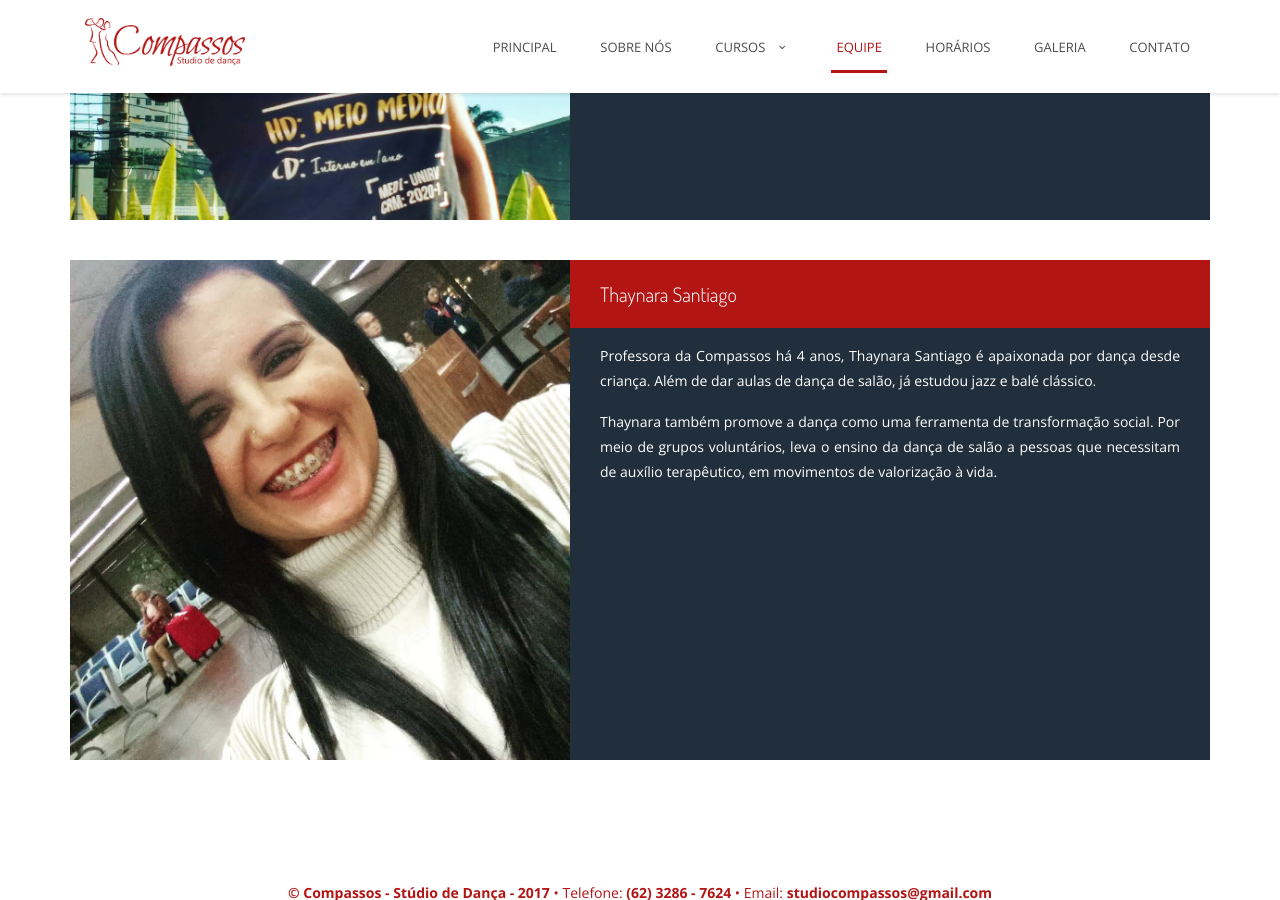
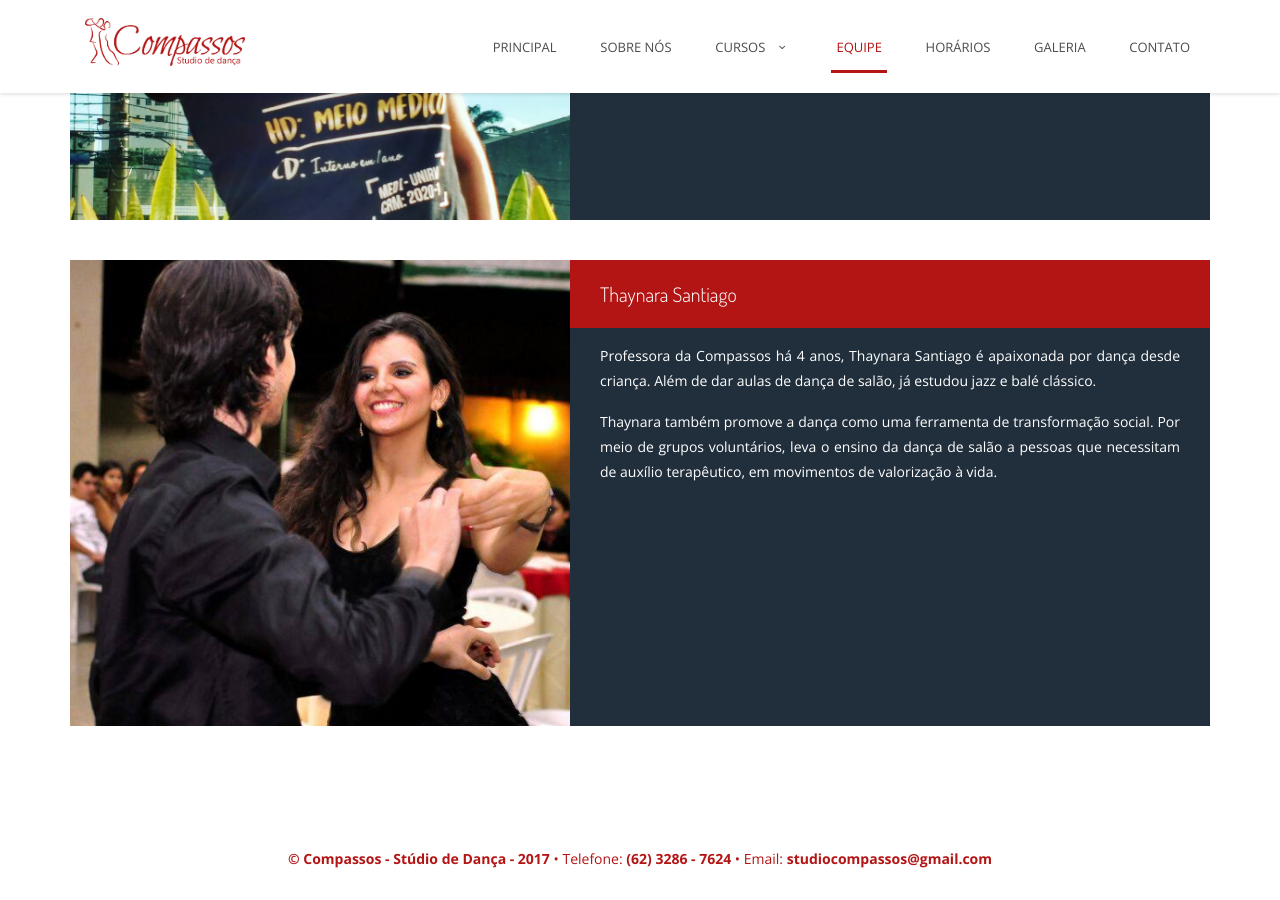
Before and after one commit to 5devmonkeys/comp, a Jekyll site: the page built from equipe.html, in a window 1280 px wide and 900 px high, scrolled down 4119 px. Built offline with Jekyll 4.4.1, drawn with Linux system fonts in a browser that asks for light colours.

Commit message:
change thaynara photo

```diff
--- a/equipe.html
+++ b/equipe.html
@@ -143,7 +143,7 @@ layout: default
                 <div class="col-sm-12">
                     <div class="classes media class_desc">
                         <a href="#" class="pull-left">
-                            <img src="img/team/Thaynara_Santiago_2.jpg" alt="image01" class="media-object">
+                            <img src="img/team/Thaynara_Santiago_4.jpg" alt="image01" class="media-object">
                         </a>
 
                         <div class="media-body">
```
Also changed, not shown: img/team/Thaynara_Santiago_3.jpg (added), img/team/Thaynara_Santiago_4.jpg (added).
